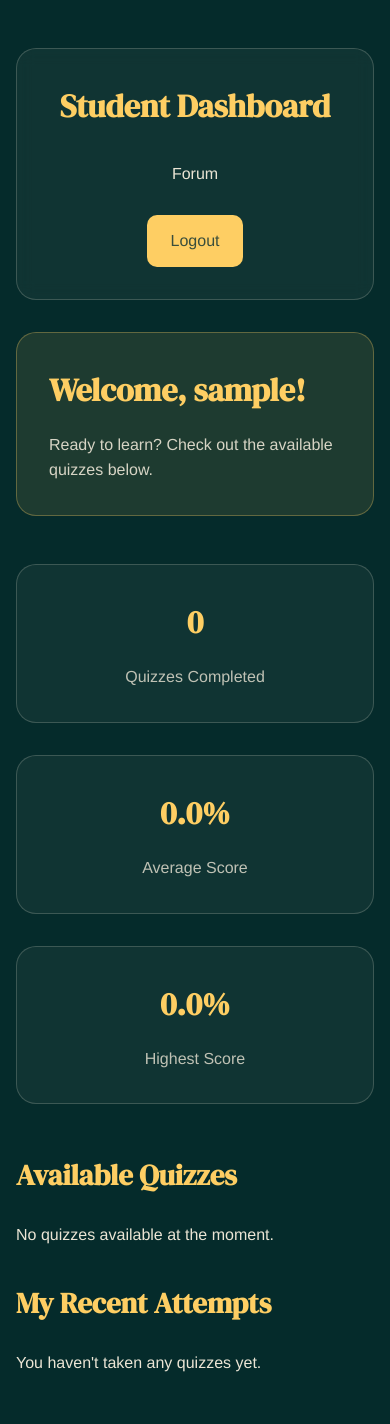
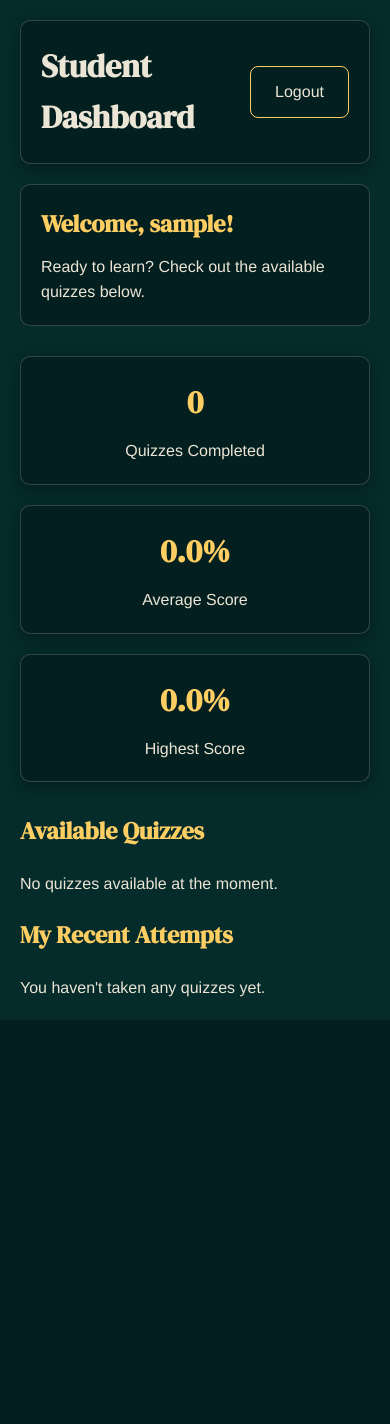
Before and after one commit to RuvaS20/webdevs, a PHP site: page /view/student/dashboard.php in a window 390 px wide. After the commit the page ends 997 px from the top, so only its background shows below. Run offline with PHP 8.4, Linux system fonts and the light colour scheme; the visitor is signed in with stand-in values (Sample User, id 1); data that the repository does not hold is empty.

Commit message:
Update dashboard.php functionality

```diff
--- a/view/student/dashboard.php
+++ b/view/student/dashboard.php
@@ -1,6 +1,6 @@
 <?php
 session_start();
-require_once '../../db/database.php';
+require_once '../../db/config.php';
 
 if (!isset($_SESSION['user_id']) || $_SESSION['role'] !== 'student') {
     header('Location: ../../auth/login.php');
@@ -45,271 +45,208 @@ $average_score = $completed_attempts > 0 ? $total_score / $completed_attempts :
 
 <!DOCTYPE html>
 <html lang="en">
-<!DOCTYPE html>
-<html lang="en">
 <head>
     <meta charset="UTF-8">
     <meta name="viewport" content="width=device-width, initial-scale=1.0">
-    <title>Student Dashboard - Msasa Academy</title>
-
-    <!-- Google Fonts -->
-    <link href="https://fonts.googleapis.com/css2?family=DM+Serif+Display&family=Arimo:wght@400;500;600&display=swap" rel="stylesheet">
-
-    <!-- Font Awesome -->
+    <title>Student Dashboard</title>
+    <link href="https://fonts.googleapis.com/css2?family=Arimo:ital,wght@0,400..700;1,400..700&family=DM+Serif+Display:ital@0;1&display=swap" rel="stylesheet">
     <link href="https://cdnjs.cloudflare.com/ajax/libs/font-awesome/6.0.0/css/all.min.css" rel="stylesheet">
-
-    <!-- Your CSS -->
     <style>
-        /* Reset and Base Styles */
         * {
             margin: 0;
             padding: 0;
             box-sizing: border-box;
+            font-family: "Arimo", sans-serif;
         }
 
         body {
-            font-family: "Arimo", sans-serif;
             background-color: #052B2B;
             color: #EBE5D5;
             line-height: 1.6;
         }
 
-        /* Dashboard Container */
         .dashboard {
             max-width: 1200px;
-            margin: 2rem auto;
-            padding: 2rem 4rem;
+            margin: 0 auto;
+            padding: 20px;
         }
 
-        /* Header Styles */
         .header {
+            background: #041f1f;
+            padding: 20px;
+            border-radius: 10px;
+            margin-bottom: 20px;
+            box-shadow: 0 5px 15px rgba(0,0,0,0.3);
             display: flex;
             justify-content: space-between;
             align-items: center;
-            padding: 2rem;
-            border-radius: 20px;
-            margin-bottom: 2rem;
-            background: rgba(235, 229, 213, 0.05);
             border: 0.5px solid rgba(235, 229, 213, 0.2);
-            backdrop-filter: blur(8px);
         }
 
         .header h1 {
             font-family: "DM Serif Display", serif;
-            color: #FECE63;
-            font-size: 2.5rem;
+            color: #EBE5D5;
             margin: 0;
-        }
-
-        .header a {
-            color: #EBE5D5;
-            text-decoration: none;
-            padding: 0.8rem 1.5rem;
-            border-radius: 10px;
-            transition: all 0.3s ease;
-        }
-
-        .header a:hover {
-            background: rgba(235, 229, 213, 0.1);
-            transform: translateY(-2px);
+            font-size: 2.5em;
         }
 
         .logout-btn {
-            background-color: #FECE63;
-            color: #3A4E3C !important;
+            color: #EBE5D5;
+            text-decoration: none;
+            padding: 12px 24px;
+            border-radius: 8px;
+            border: 1px solid #FECE63;
+            transition: all 0.3s;
         }
 
-        .logout-btn:hover{
-            background-color: #FECE63;
-            opacity: 75%;
+        .logout-btn:hover {
+            transform: translateY(-2px);
+            box-shadow: 0 5px 15px rgba(0,0,0,0.2);
         }
 
-        /* Welcome Section */
         .welcome-section {
-            background: rgba(254, 206, 99, 0.1);
-            padding: 2rem;
-            border-radius: 20px;
-            margin-bottom: 3rem;
-            border: 0.5px solid rgba(254, 206, 99, 0.3);
+            background: #041f1f;
+            padding: 20px;
+            border-radius: 10px;
+            margin-bottom: 30px;
+            border: 0.5px solid rgba(235, 229, 213, 0.2);
         }
 
         .welcome-section h2 {
+            font-family: "DM Serif Display", serif;
             color: #FECE63;
-            font-family: "DM Serif Display", serif;
-            margin-bottom: 1rem;
-            font-size: 2rem;
+            margin-bottom: 10px;
         }
 
-        .welcome-section p {
-            color: #EBE5D5;
-            opacity: 0.9;
-        }
-
-        /* Stats Grid */
         .stats-grid {
             display: grid;
             grid-template-columns: repeat(3, 1fr);
-            gap: 2rem;
-            margin-bottom: 3rem;
+            gap: 20px;
+            margin-bottom: 30px;
         }
 
         .stat-card {
-            background: rgba(235, 229, 213, 0.05);
-            padding: 2rem;
-            border-radius: 20px;
+            background: #041f1f;
+            padding: 20px;
+            border-radius: 10px;
             text-align: center;
+            box-shadow: 0 5px 15px rgba(0,0,0,0.3);
             border: 0.5px solid rgba(235, 229, 213, 0.2);
-            transition: transform 0.3s ease;
-        }
-
-        .stat-card:hover {
-            transform: translateY(-5px);
         }
 
         .stat-card h3 {
-            font-size: 2.5rem;
+            font-size: 32px;
             color: #FECE63;
-            margin-bottom: 1rem;
+            margin-bottom: 10px;
             font-family: "DM Serif Display", serif;
         }
 
-        .stat-card p {
-            color: #EBE5D5;
-            opacity: 0.8;
-        }
-
-        /* Dashboard Grid */
         .dashboard-grid {
             display: grid;
             grid-template-columns: 2fr 1fr;
-            gap: 2rem;
+            gap: 20px;
         }
 
-        .dashboard-grid > div > h2 {
+        .dashboard-grid h2 {
+            font-family: "DM Serif Display", serif;
             color: #FECE63;
-            font-family: "DM Serif Display", serif;
-            margin-bottom: 1.5rem;
-            font-size: 1.8rem;
+            margin-bottom: 20px;
         }
 
-        /* Quiz Cards */
         .quiz-card {
-            background: rgba(235, 229, 213, 0.05);
-            padding: 2rem;
-            border-radius: 20px;
-            margin-bottom: 1.5rem;
+            background: #041f1f;
+            padding: 20px;
+            border-radius: 10px;
+            margin-bottom: 15px;
+            box-shadow: 0 5px 15px rgba(0,0,0,0.3);
             border: 0.5px solid rgba(235, 229, 213, 0.2);
-            transition: transform 0.3s ease;
         }
 
         .quiz-card:hover {
-            transform: translateX(10px);
+            border-color: #FECE63;
+            transition: border-color 0.3s ease;
         }
 
         .quiz-card h3 {
             color: #FECE63;
-            margin-bottom: 1rem;
+            margin-bottom: 10px;
+            font-size: 18px;
             font-family: "DM Serif Display", serif;
-            font-size: 1.5rem;
         }
 
         .quiz-card p {
             color: #EBE5D5;
-            margin-bottom: 0.8rem;
-            opacity: 0.9;
-        }
-
-        .quiz-card img {
-            border-radius: 10px;
-            margin-bottom: 1.5rem;
+            margin-bottom: 8px;
+            opacity: 0.8;
         }
 
         .start-quiz-btn {
             display: inline-block;
-            background: #FECE63;
-            color: #3A4E3C;
-            padding: 0.8rem 1.5rem;
-            border-radius: 10px;
+            padding: 12px 24px;
+            border-radius: 8px;
             text-decoration: none;
-            transition: all 0.3s ease;
-            font-weight: 500;
-            margin-top: 1rem;
+            border: 1px solid #FECE63;
+            color: #EBE5D5;
+            transition: all 0.3s;
+            margin-top: 10px;
         }
 
         .start-quiz-btn:hover {
             transform: translateY(-2px);
+            box-shadow: 0 5px 15px rgba(0,0,0,0.2);
         }
 
-        /* Attempt Cards */
         .attempt-card {
-            background: rgba(254, 206, 99, 0.1);
-            padding: 1.5rem;
-            border-radius: 20px;
-            margin-bottom: 1.5rem;
-            border: 0.5px solid rgba(254, 206, 99, 0.2);
+            background: #041f1f;
+            padding: 15px;
+            border-radius: 10px;
+            margin-bottom: 15px;
+            border: 0.5px solid rgba(235, 229, 213, 0.2);
+        }
+
+        .attempt-card:hover {
+            border-color: #FECE63;
+            transition: border-color 0.3s ease;
         }
 
         .attempt-card h3 {
             color: #FECE63;
-            margin-bottom: 0.8rem;
             font-family: "DM Serif Display", serif;
         }
 
         .attempt-card .score {
-            font-size: 2rem;
+            font-size: 24px;
             font-weight: bold;
             color: #FECE63;
-            margin: 1rem 0;
-            font-family: "DM Serif Display", serif;
+            margin: 10px 0;
         }
 
-        /* Alerts */
         .alert {
-            padding: 1.5rem;
-            margin-bottom: 2rem;
-            border-radius: 20px;
-            backdrop-filter: blur(8px);
+            padding: 15px;
+            margin-bottom: 20px;
+            border-radius: 8px;
+            border: 0.5px solid rgba(235, 229, 213, 0.2);
         }
 
         .alert-success {
-            background: rgba(209, 250, 229, 0.1);
-            border: 0.5px solid rgba(209, 250, 229, 0.3);
-            color: #EBE5D5;
+            background-color: #041f1f;
+            color: #FECE63;
+            border-color: #FECE63;
         }
 
         .alert-error {
-            background: rgba(254, 226, 226, 0.1);
-            border: 0.5px solid rgba(254, 226, 226, 0.3);
-            color: #EBE5D5;
+            background-color: #041f1f;
+            color: #e74c3c;
+            border-color: #e74c3c;
         }
 
-        /* Mobile Responsiveness */
         @media (max-width: 768px) {
-            .dashboard {
-                padding: 1rem;
-            }
-
-            .stats-grid,
-            .dashboard-grid {
+            .stats-grid, .dashboard-grid {
                 grid-template-columns: 1fr;
             }
 
-            .header {
-                flex-direction: column;
-                gap: 1rem;
-                text-align: center;
-            }
-
             .header h1 {
-                font-size: 2rem;
-            }
-
-            .stat-card h3 {
-                font-size: 2rem;
-            }
-
-            .quiz-card:hover {
-                transform: none;
+                font-size: 2em;
             }
         }
     </style>
@@ -318,7 +255,6 @@ $average_score = $completed_attempts > 0 ? $total_score / $completed_attempts :
     <div class="dashboard">
         <div class="header">
             <h1>Student Dashboard</h1>
-            <a href="../forum/index.php">Forum</a>
             <a href="../../auth/logout.php" class="logout-btn">Logout</a>
         </div>
 
```
